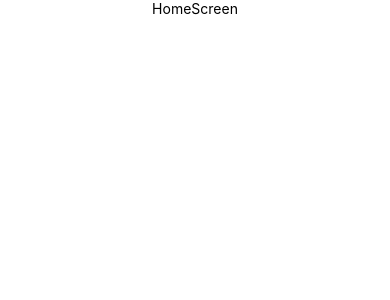
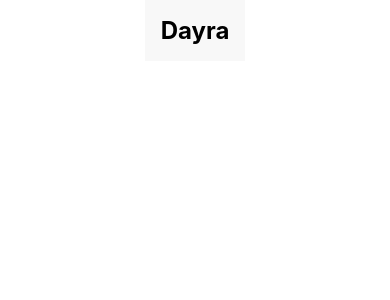
Before and after one commit to 9090856788/Dayra-A_Productive_Todo_App, a React Native app: screen / in a window 390 px wide. Shown: the top 300 px of the page. Built offline with nearby package versions, Linux system fonts and the light colour scheme.

Commit message:
Design the header reusable component & use it

```diff
--- /dev/null
+++ b/src/components/Header.tsx
@@ -0,0 +1,35 @@
+import { StyleSheet, Text, View } from 'react-native';
+import React from 'react';
+
+interface HeaderProps {
+  title?: string;
+  headerStyle?: any;
+  containerStyle?: any;
+}
+
+const Header: React.FC<HeaderProps> = ({
+  title,
+  headerStyle,
+  containerStyle,
+}) => {
+  return (
+    <View style={[styles.container, containerStyle]}>
+      <Text style={[styles.headerText, headerStyle]}>{title}</Text>
+    </View>
+  );
+};
+
+export default Header;
+
+const styles = StyleSheet.create({
+  container: {
+    padding: 16,
+    backgroundColor: '#f8f8f8',
+    alignItems: 'center',
+    justifyContent: 'center',
+  },
+  headerText: {
+    fontSize: 24,
+    fontWeight: 'bold',
+  },
+});
--- a/src/screens/HomeScreen.tsx
+++ b/src/screens/HomeScreen.tsx
@@ -1,10 +1,11 @@
-import { StyleSheet, Text, View } from 'react-native';
+import { StyleSheet, View } from 'react-native';
 import React from 'react';
+import Header from '../components/Header';
 
 const HomeScreen = () => {
   return (
     <View style={styles.container}>
-      <Text>HomeScreen</Text>
+      <Header title="Dayra" />
     </View>
   );
 };
```
